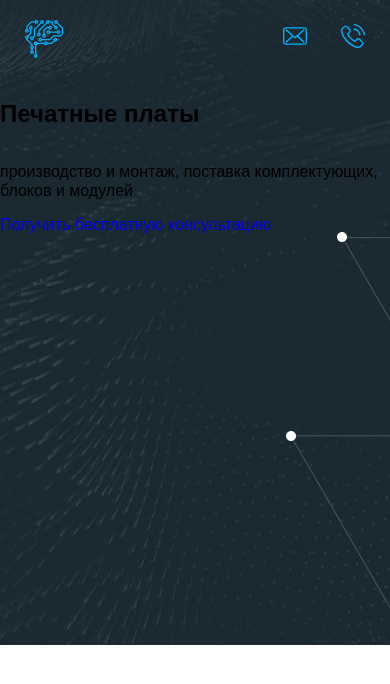
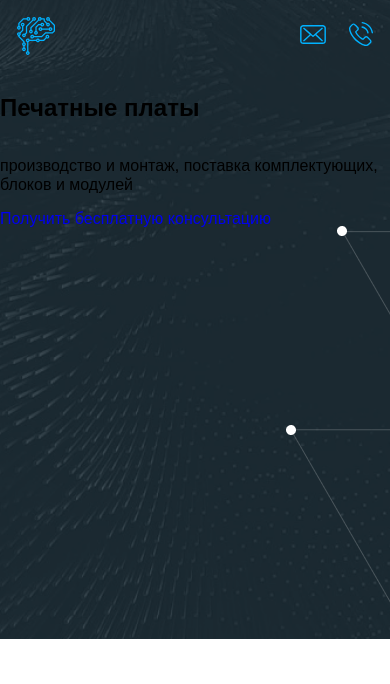
Before and after one commit to kotovi4/smart-device, a website: page source/index.html in a window 390 px wide. Drawn offline with nearby package versions, Linux system fonts and the light colour scheme; files that its build step writes are made by us from their sources; files whose address does not match are found by name; a web font is replaced by a local one.

Commit message:
правит шапку на mobile

```diff
--- a/source/index.html
+++ b/source/index.html
@@ -22,13 +22,13 @@
     </a>
     <div class="page-header__contacts">
       <a class="page-header__contact" href="mailto:info@sd.ru" aria-label="Напишите нам">
-        <svg class="page-header__icon" width="19" height="14">
+        <svg class="page-header__icon page-header__icon--email" width="19" height="14">
           <use xlink:href="img/sprite_auto.svg#icon-email"></use>
         </svg>
         <span class="page-header__text">info@sd.ru</span>
       </a>
       <a class="page-header__contact" href="tel:+74950005252" aria-label="Позвоните нам">
-        <svg class="page-header__icon" width="18" height="18">
+        <svg class="page-header__icon page-header__icon--phone" width="18" height="18">
           <use xlink:href="img/sprite_auto.svg#icon-phone"></use>
         </svg>
         <span class="page-header__text">+7 (495) 000 52 52</span>
--- a/source/sass/blocks/page-header.scss
+++ b/source/sass/blocks/page-header.scss
@@ -10,6 +10,10 @@
 
   @media (max-width: $tablet-width) {
     padding: 20px 25px;
+  }
+
+  @media (max-width: $mobile-width) {
+    padding: 17px;
   }
 }
 
@@ -43,6 +47,10 @@
   @media (max-width: $tablet-width) {
     margin-left: 34px;
   }
+
+  @media (max-width: $mobile-width) {
+    margin-left: 23px;
+  }
 }
 
 .page-header__icon {
@@ -50,6 +58,15 @@
     margin-top: -7px;
     width: 24px;
     height: 24px;
+  }
+
+  @media (max-width: $mobile-width) {
+    margin-top: -4px;
+
+    &--email {
+      width: 26px;
+      height: 19px;
+    }
   }
 }
 
```
Also changed, not shown: build/css/style.min.css, build/index.html, 1 other file.
